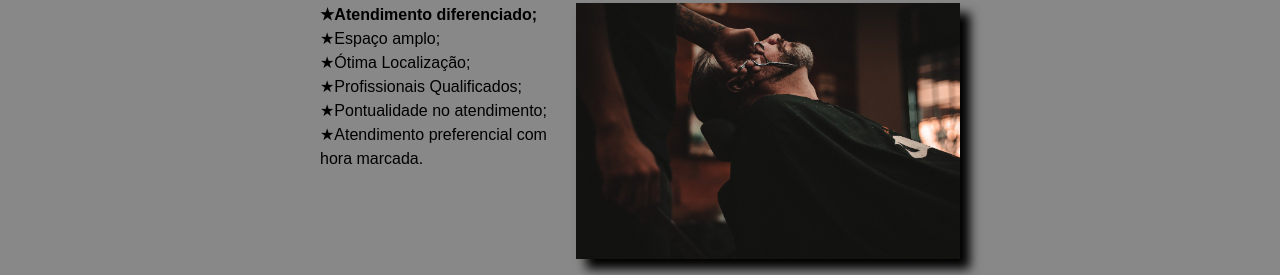
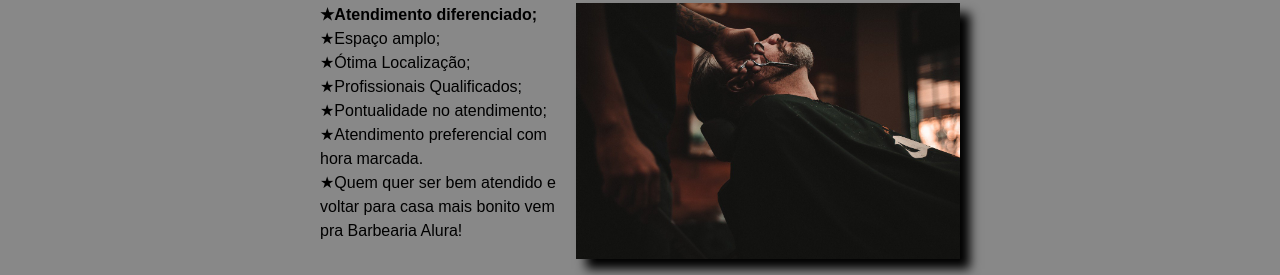
Before and after one commit to tiagoparreiral/site-barbearia-alura, a plain HTML site: page index.html in a window 1280 px wide. Shown: the part 1680-1955 px from the top of the page. Drawn offline with Linux system fonts and the light colour scheme; grey boxes are pictures that could not be loaded.

Commit message:
inclusão de texto na área de benefícios aos clientes

```diff
--- a/index.html
+++ b/index.html
@@ -63,6 +63,7 @@
                         <li class="itens">Profissionais Qualificados;</li>
                         <li class="itens">Pontualidade no atendimento;</li>
                         <li class="itens">Atendimento preferencial com hora marcada.</li>
+                        <li class="itens">Quem quer ser bem atendido e voltar para casa mais bonito vem pra Barbearia Alura!</li>
                     </ul><img src="images/beneficios.jpg" class="imagem-beneficios">
                 </div>
 
```
